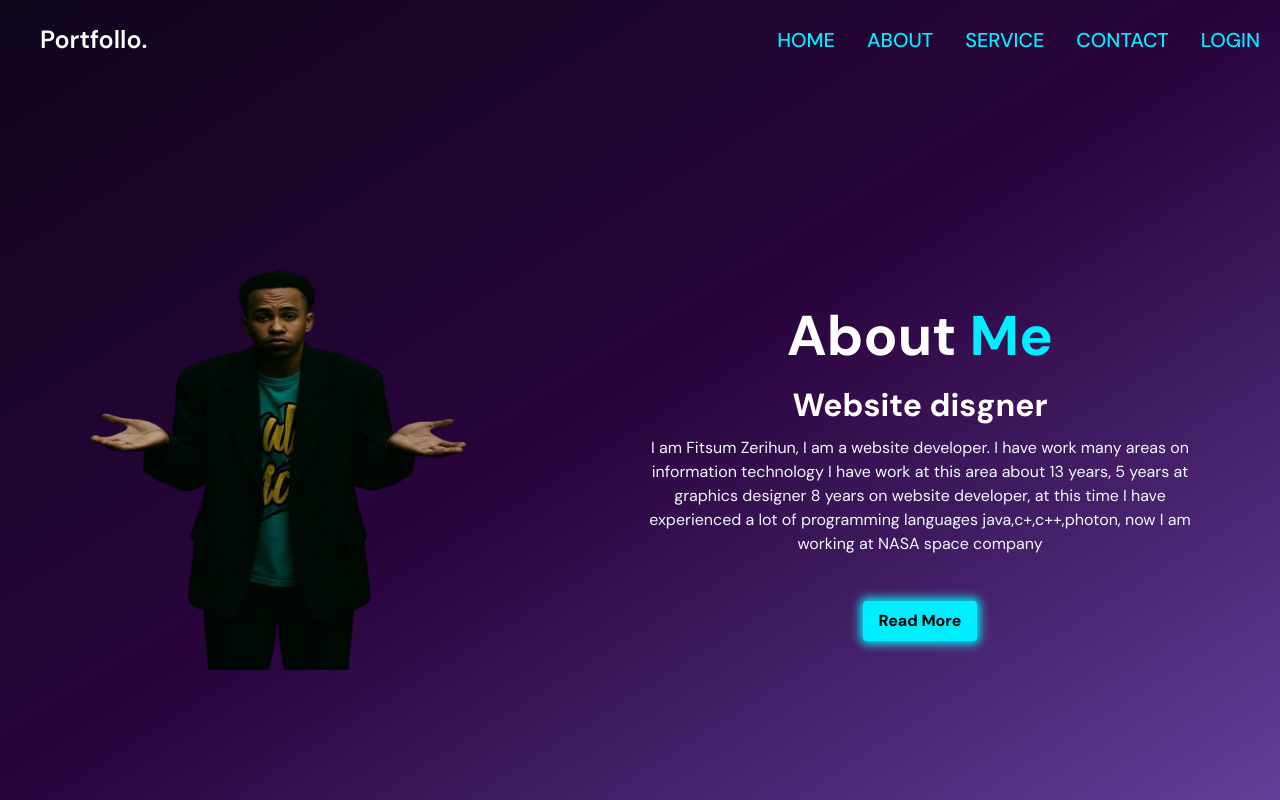
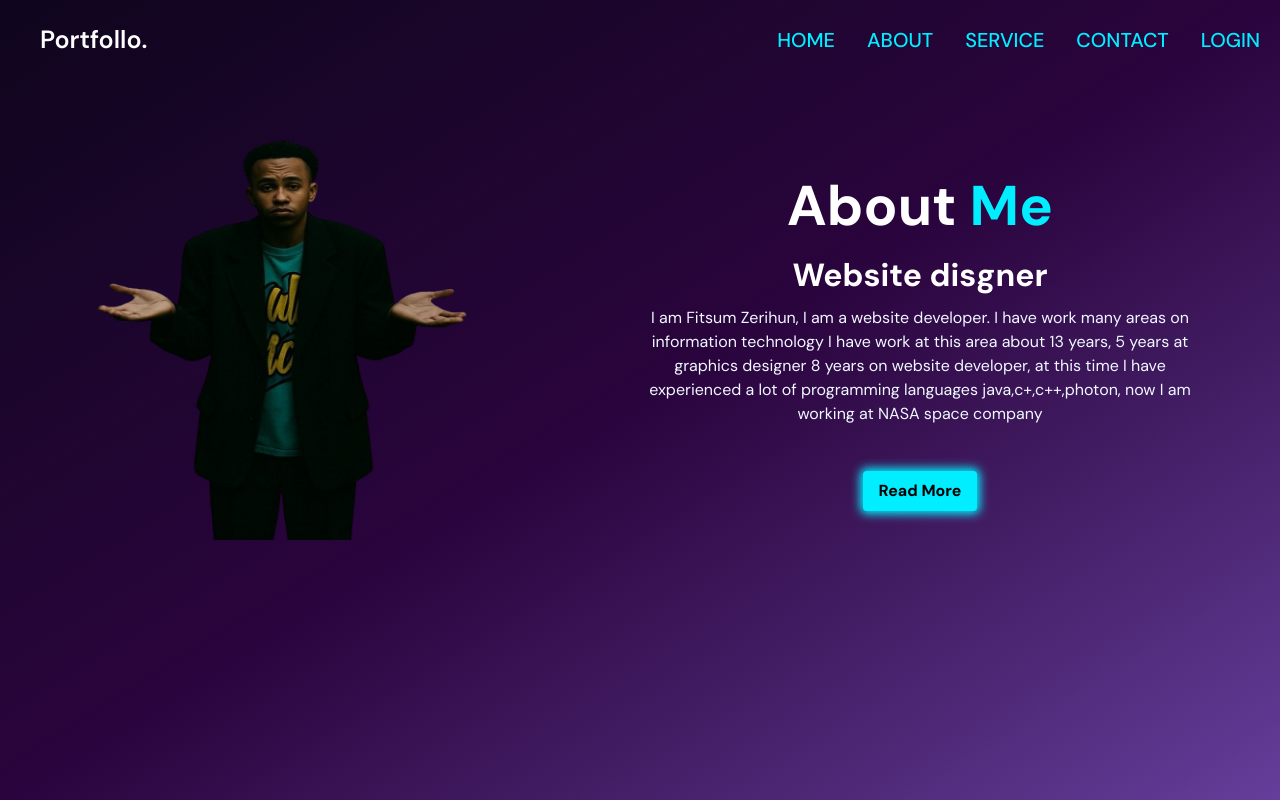
Before and after one commit to codewithfitse/Portfollo, a React (Vite) app in the folder React-app/: page /About in a window 1280 px wide. Built offline with nearby package versions, Linux system fonts and the light colour scheme.

Commit message:
CHANGE ON CONATCT ADN CSS

```diff
--- a/React-app/src/page/About.jsx
+++ b/React-app/src/page/About.jsx
@@ -3,13 +3,13 @@ import { Header } from "../componets/Header";
 
 export const About = () => {
   return (
-    <section className="w-full h-screen background overflow-hidden">
+    <section className="w-full min-h-screen background overflow-hidden">
       <Header />
-      <div className="h-full w-full pb-10 lg:mt-[10px] lg:px-20 flex flex-col lg:flex-row justify-around items-center">
+      <div className="h-full w-full pb-10 mt-[30px] lg:mt-[60px] lg:px-20 flex flex-col lg:flex-row justify-center items-center">
         <div className="w-full justify-center items-center">
           <img
             src="/portfolioHeroBg.png"
-            className="w-[400px] h-[400px]"
+            className="w-[400px] h-[400px] pl-2"
             alt="Profile"
           />
         </div>
```
